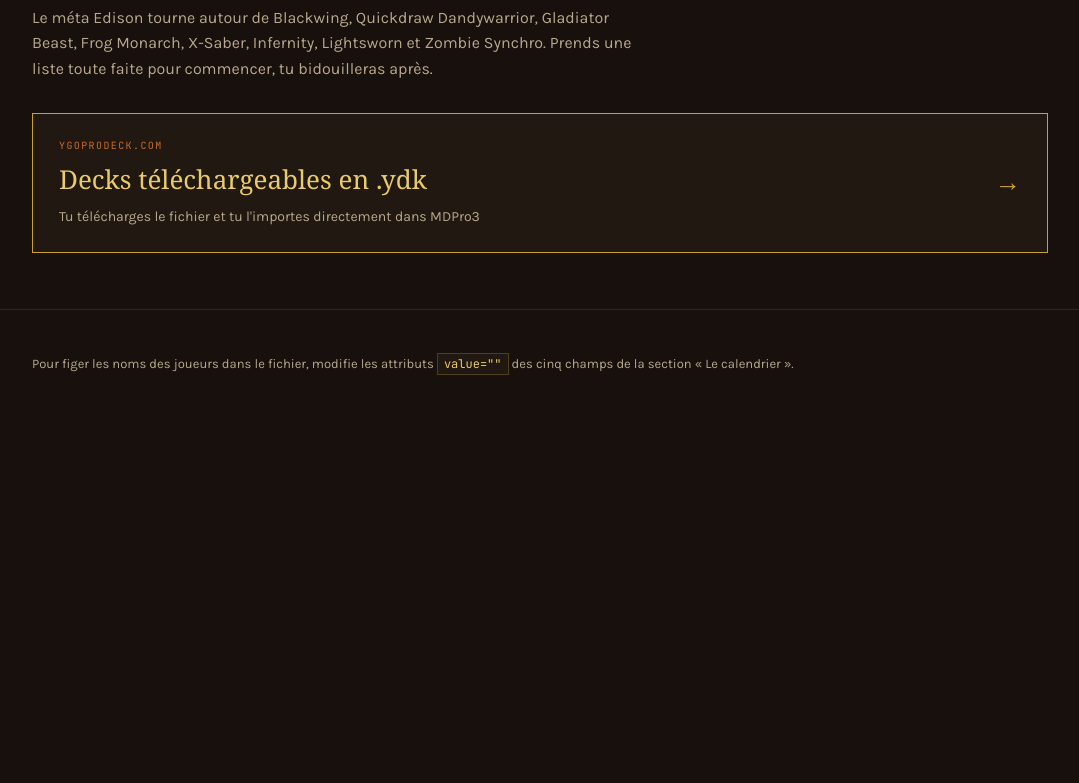
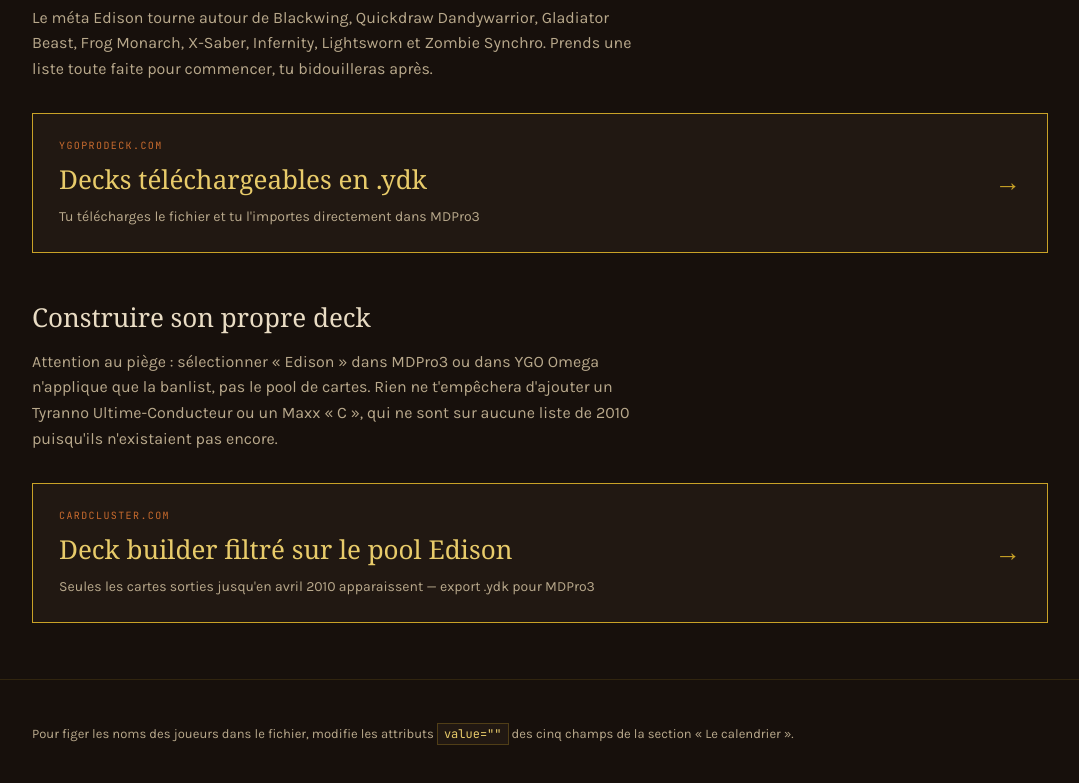
Before and after one commit to IssamMrini/BattleCity, a plain HTML site: page index.html in a window 1280 px wide. Shown: the part 4324-5107 px from the top of the page, without its empty margins (100-1179 px from the left). Before the commit the page ends 4769 px from the top, so only its background shows below. Drawn offline with Linux system fonts and the light colour scheme; a web font is replaced by a local one.

Commit message:
Add files via upload

```diff
--- a/index.html
+++ b/index.html
@@ -171,6 +171,12 @@
   }
   .reset:hover{color:var(--interdit);border-color:var(--interdit)}
   .reset:focus-visible{outline:2px solid var(--or-clair);outline-offset:2px}
+
+  .sous-titre{
+    font-family:var(--display);font-weight:400;font-size:clamp(20px,3vw,26px);
+    color:var(--parchemin);margin:44px 0 10px;
+  }
+  .renvoi + .sous-titre{margin-top:44px}
 
   /* ── Renvoi banlist ─────────────────────────────────── */
   .renvoi{
@@ -348,6 +354,17 @@
     </span>
     <span class="fleche" aria-hidden="true">→</span>
   </a>
+
+  <h3 class="sous-titre">Construire son propre deck</h3>
+  <p class="chapeau">Attention au piège : sélectionner « Edison » dans MDPro3 ou dans YGO Omega n'applique que la banlist, pas le pool de cartes. Rien ne t'empêchera d'ajouter un Tyranno Ultime-Conducteur ou un Maxx « C », qui ne sont sur aucune liste de 2010 puisqu'ils n'existaient pas encore.</p>
+  <a class="renvoi" href="https://cardcluster.com/format/tcg/march-2010-edison" target="_blank" rel="noopener">
+    <span class="renvoi-txt">
+      <span class="url">cardcluster.com</span>
+      <strong>Deck builder filtré sur le pool Edison</strong>
+      <span class="sous">Seules les cartes sorties jusqu'en avril 2010 apparaissent — export .ydk pour MDPro3</span>
+    </span>
+    <span class="fleche" aria-hidden="true">→</span>
+  </a>
 </div></section>
 
 <footer><div class="wrap">
```
